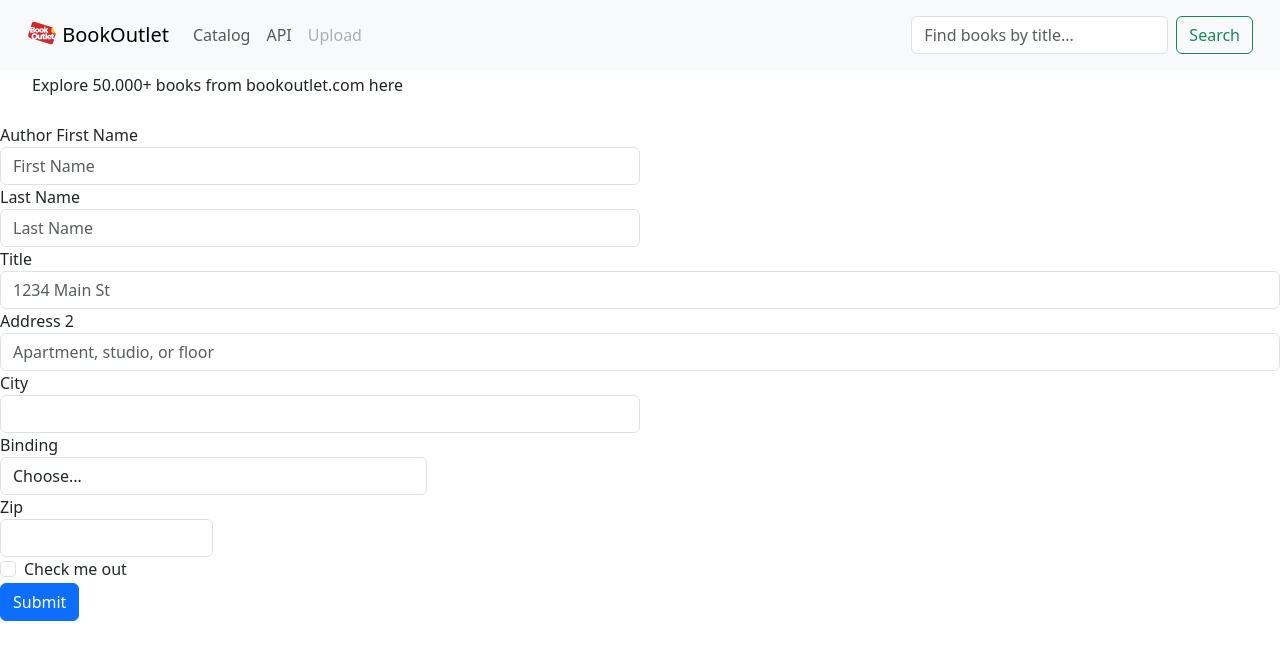
After one commit to rianaditro/bookoutlet, a Flask app: template src/templates/form.html in a window 1280 px wide. The commit adds this page. Shown: the top 660 px of the page. Run offline with Flask 3, Linux system fonts and the light colour scheme; the template is opened without the code that fills it, so the values that code supplies are empty; some libraries are stand-ins or nearby versions.

Commit message:
create views catalog

```diff
--- /dev/null
+++ b/src/templates/form.html
@@ -0,0 +1,58 @@
+{% extends "index.html" %}
+{% block input_form %}
+<form>
+    <div class="form-row">
+      <div class="form-group col-md-6">
+        <label for="inputFname">Author First Name</label>
+        <input type="text" class="form-control" id="inputLname" placeholder="First Name">
+      </div>
+      <div class="form-group col-md-6">
+        <label for="inputLname">Last Name</label>
+        <input type="text" class="form-control" id="inputLname" placeholder="Last Name">
+      </div>
+    </div>
+    <div class="form-group">
+      <label for="inputTitle">Title</label>
+      <input type="text" class="form-control" id="inputTitle" placeholder="1234 Main St">
+    </div>
+    <div class="form-group">
+      <label for="inputAddress2">Address 2</label>
+      <input type="text" class="form-control" id="inputAddress2" placeholder="Apartment, studio, or floor">
+    </div>
+    <div class="form-row">
+      <div class="form-group col-md-6">
+        <label for="inputCity">City</label>
+        <input type="text" class="form-control" id="inputCity">
+      </div>
+      <div class="form-group col-md-4">
+        <label for="inputBinding">Binding</label>
+        <select id="inputBinding" class="form-control">
+          <option selected>Choose...</option>
+          <option value="Board Books">Board Books</option>
+          <option value="Boxed Set">Boxed Set</option>
+          <option value="Calendar">Calendar</option>
+          <option value="Compact Disc">Compact Disc</option>
+          <option value="Hardcover">Hardcover</option>
+          <option value="Imitation Leather">Imitation Leather</option>
+          <option value="Library Binding ">Library Binding</option>
+          <option value="Paperback">Paperback</option>
+          <option value="Pocket Books">Pocket Books</option>
+          <option value="Puzzles">Puzzles</option>
+        </select>
+      </div>
+      <div class="form-group col-md-2">
+        <label for="inputZip">Zip</label>
+        <input type="text" class="form-control" id="inputZip">
+      </div>
+    </div>
+    <div class="form-group">
+      <div class="form-check">
+        <input class="form-check-input" type="checkbox" id="gridCheck">
+        <label class="form-check-label" for="gridCheck">
+          Check me out
+        </label>
+      </div>
+    </div>
+    <button type="submit" class="btn btn-primary">Submit</button>
+  </form>
+  {% endblock %}
--- a/src/templates/index.html
+++ b/src/templates/index.html
@@ -18,13 +18,16 @@
           <div class="collapse navbar-collapse" id="navbarSupportedContent">
             <ul class="navbar-nav me-auto mb-2 mb-lg-0">
               <li class="nav-item">
+                <a class="nav-link" href="{{ url_for('view.catalog') }}">Catalog</a>
+              </li>
+              <li class="nav-item">
                 <a class="nav-link" href="{{ url_for('api.main') }}">API</a>
               </li>
               <li class="nav-item">
                 <a class="nav-link disabled" aria-disabled="true">Upload</a>
               </li>
             </ul>
-            <form action="/" method="post" class="d-flex" role="search">
+            <form action="/catalog" method="post" class="d-flex" role="search">
               <input name="search_query" class="form-control me-2" type="search" placeholder="Find books by title..." aria-label="Search">
               <button class="btn btn-outline-success" type="submit">Search</button>
             </form>
@@ -40,10 +43,11 @@
       {% endif %}
     </div>
     {% block table %}{% endblock %}
+    {% block catalog %}{% endblock %}
     {% block upload %}{% endblock %}
+    {% block input_form %}{% endblock %}
     <script src="https://cdn.jsdelivr.net/npm/bootstrap@5.3.2/dist/js/bootstrap.bundle.min.js" integrity="sha384-C6RzsynM9kWDrMNeT87bh95OGNyZPhcTNXj1NW7RuBCsyN/o0jlpcV8Qyq46cDfL" crossorigin="anonymous"></script>
     <script type="text/javascript" charset="utf8" src="https://cdn.datatables.net/1.10.25/js/jquery.dataTables.js"></script>
     <script type="text/javascript" charset="utf8" src="https://cdn.datatables.net/1.10.25/js/dataTables.bootstrap5.js"></script>
-    {% block scripts %}{% endblock %}
   </body>
 </html>
```
Also changed, not shown: src/templates/catalog.html (renamed from src/templates/table2.html, +5 -5 lines), src/views.py (+8 -4 lines).
